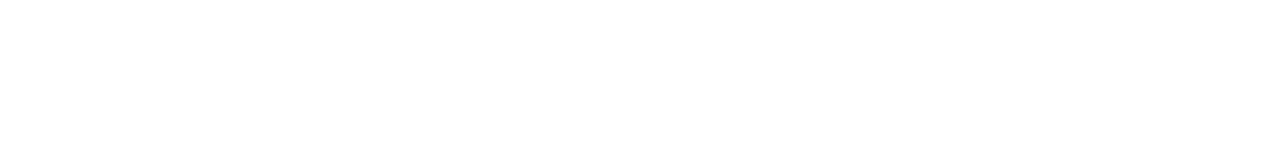
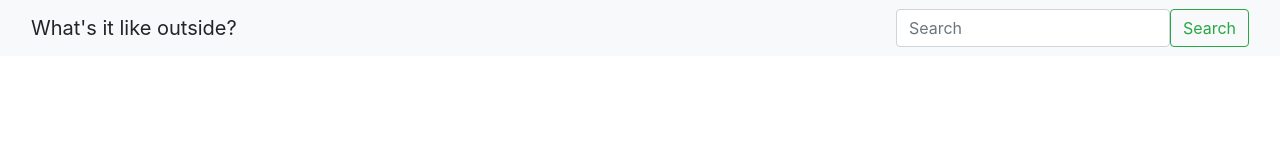
Before and after one commit to vshulman25/weatherforecast, a plain HTML site: page index.html in a window 1280 px wide. Drawn offline with nearby package versions, Linux system fonts and the light colour scheme.

Commit message:
changes with search bar

```diff
--- a/index.html
+++ b/index.html
@@ -4,8 +4,25 @@
     <meta charset="UTF-8">
     <meta name="viewport" content="width=device-width, initial-scale=1.0">
     <title>Weather Dashboard</title>
+
+<!-- bootstrap being pulled in -->
+    <link rel="stylesheet" href="https://cdnjs.cloudflare.com/ajax/libs/twitter-bootstrap/4.0.0/css/bootstrap.min.css" />
+
 </head>
+
+
 <body>
+
+<nav class="navbar navbar-light bg-light">
+    <div class="container-fluid">
+      <a class="navbar-brand">What's it like outside?</a>
+      <form class="d-flex">
+        <input class="form-control me-2" type="search" placeholder="Search" aria-label="Search">
+        <button class="btn btn-outline-success" type="submit">Search</button>
+      </form>
+    </div>
+  </nav>
+
 
 </body>
 </html>
```
